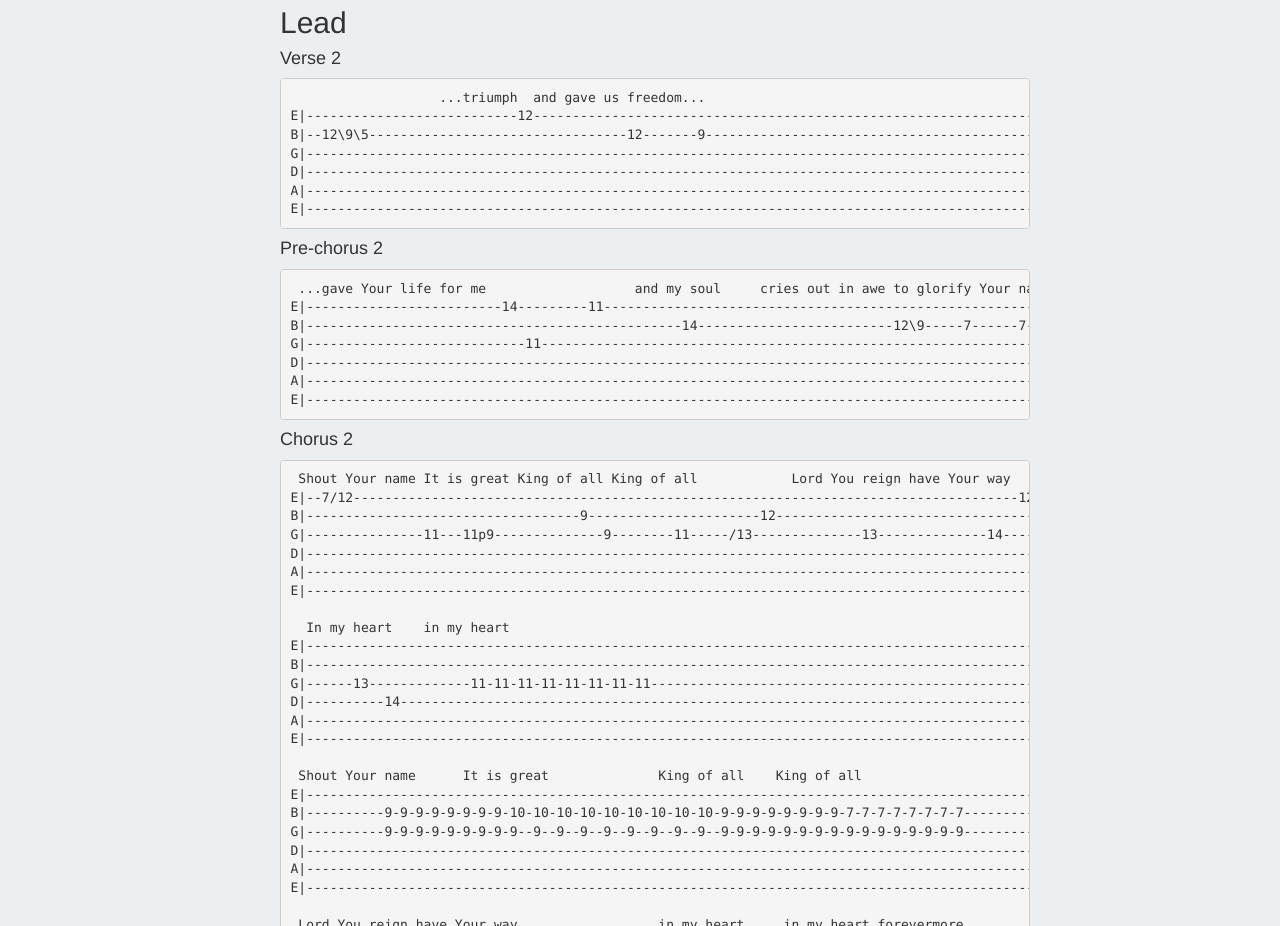
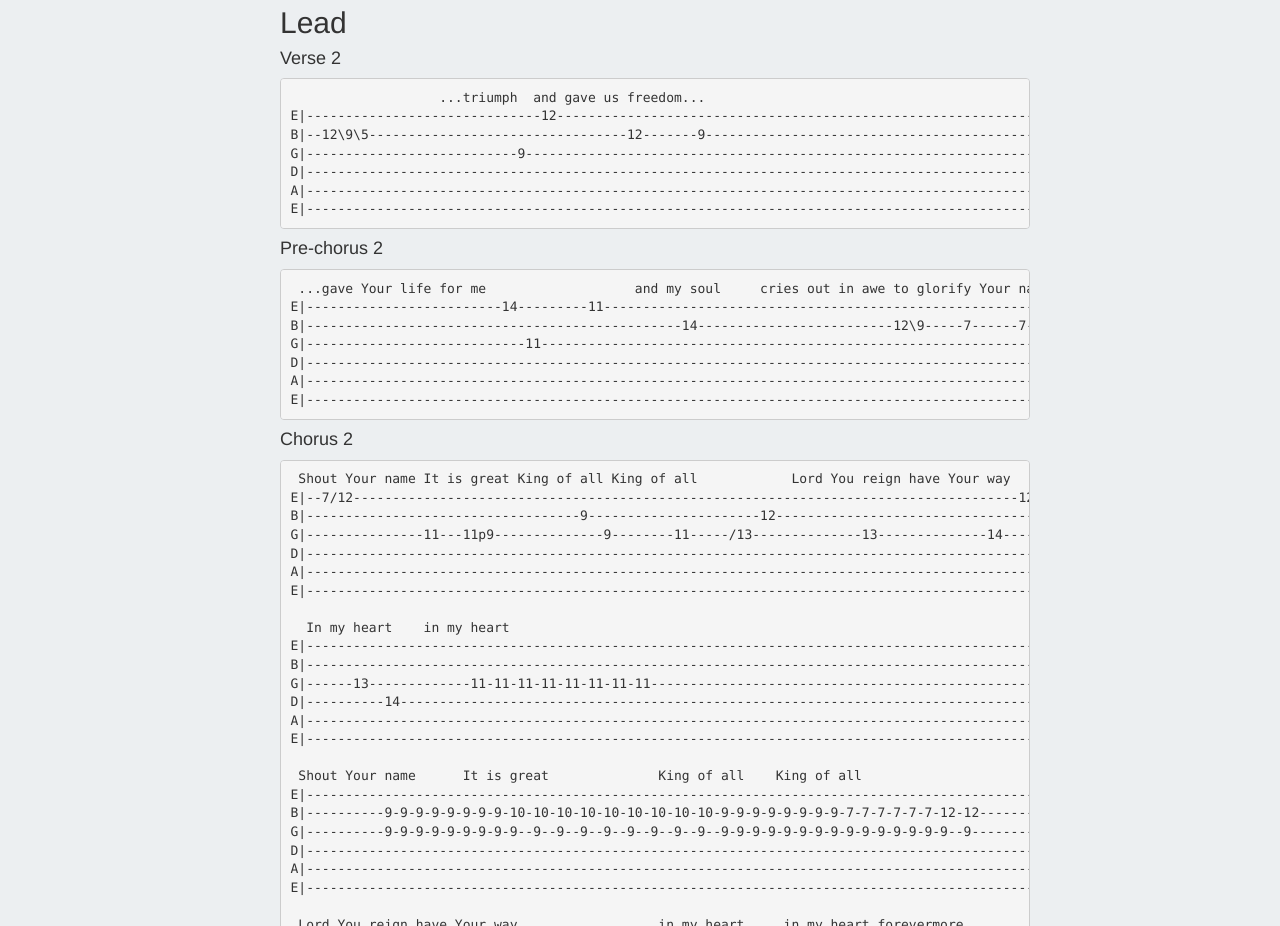
Before and after one commit to aarontwf/limebyte.github.io, a Jekyll site: the page built from _posts/2015-07-31-king-of-all.html, in a window 1280 px wide and 1400 px high, scrolled down 245 px. Shown: the part 170-1096 px from the top of the window. Built offline with Jekyll 4.4.1, drawn with Linux system fonts in a browser that asks for light colours; nearby versions of some CDN libraries; some of the changed text lies outside the part shown.

Commit message:
Update 2015-07-31-king-of-all.html

```diff
--- a/_posts/2015-07-31-king-of-all.html
+++ b/_posts/2015-07-31-king-of-all.html
@@ -37,9 +37,9 @@
 <h4>Verse 2</h4>
 <pre>
                    ...triumph  and gave us freedom...
-E|---------------------------12-----------------------------------------------------------------||
+E|------------------------------12--------------------------------------------------------------||
 B|--12\9\5---------------------------------12-------9-------------------------------------------||
-G|----------------------------------------------------------------------------------------------||
+G|---------------------------9------------------------------------------------------------------||
 D|----------------------------------------------------------------------------------------------||
 A|----------------------------------------------------------------------------------------------||
 E|----------------------------------------------------------------------------------------------||
@@ -76,8 +76,8 @@
 
  Shout Your name      It is great              King of all    King of all
 E|----------------------------------------------------------------------------------------------||
-B|----------9-9-9-9-9-9-9-9-10-10-10-10-10-10-10-10-10-9-9-9-9-9-9-9-9-7-7-7-7-7-7-7-7----------||
-G|----------9-9-9-9-9-9-9-9-9--9--9--9--9--9--9--9--9--9-9-9-9-9-9-9-9-9-9-9-9-9-9-9-9----------||
+B|----------9-9-9-9-9-9-9-9-10-10-10-10-10-10-10-10-10-9-9-9-9-9-9-9-9-7-7-7-7-7-7-12-12--------||
+G|----------9-9-9-9-9-9-9-9-9--9--9--9--9--9--9--9--9--9-9-9-9-9-9-9-9-9-9-9-9-9-9-9--9---------||
 D|----------------------------------------------------------------------------------------------||
 A|----------------------------------------------------------------------------------------------||
 E|----------------------------------------------------------------------------------------------||
```
